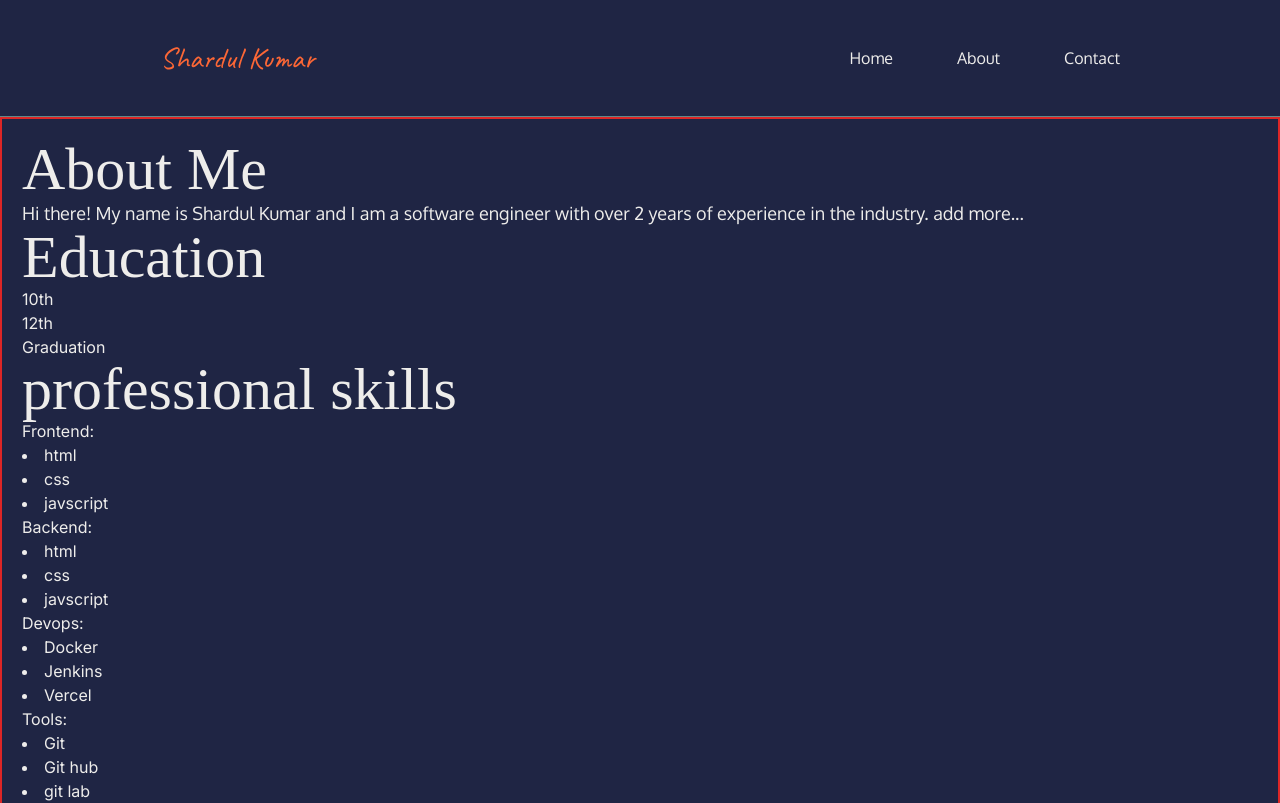
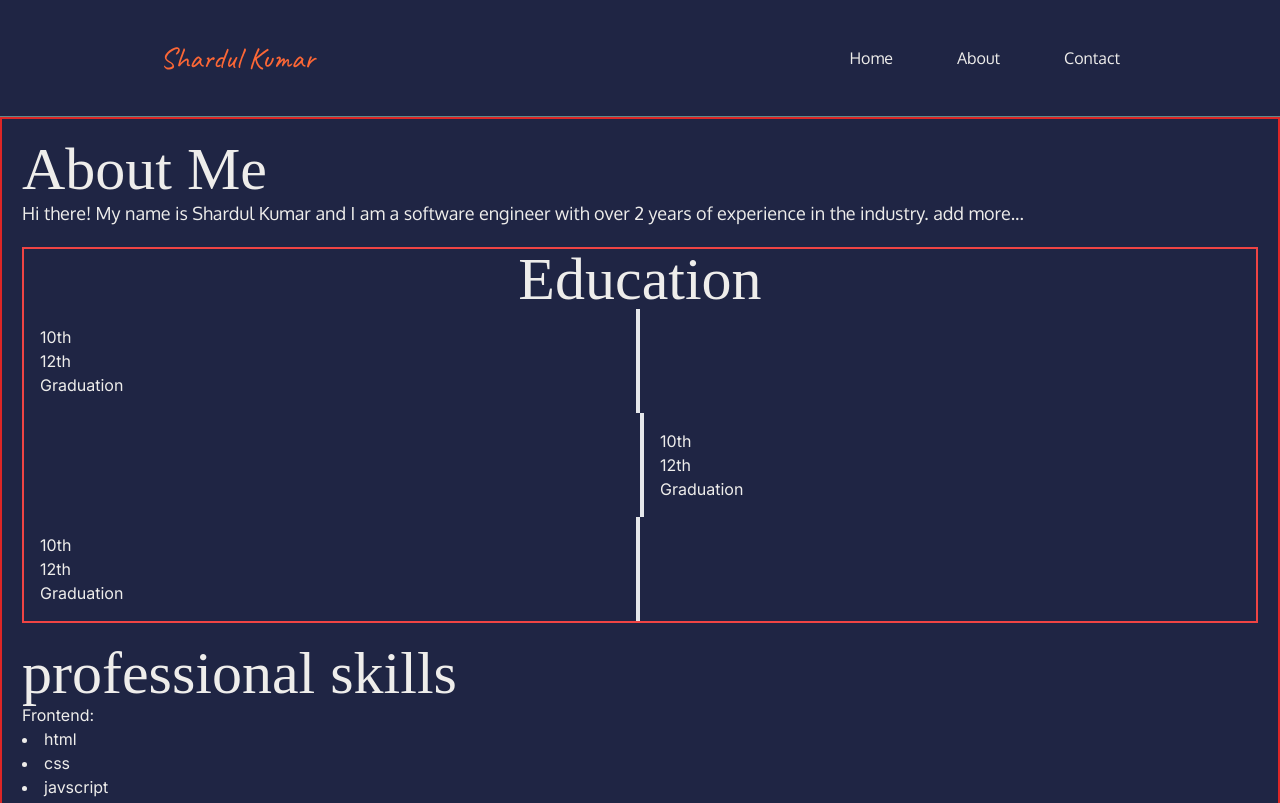
Before and after one commit to shardulkumar98/dev-portfolio, a Next.js app: page /about in a window 1280 px wide. Shown: the top 803 px of the page. Built offline with nearby package versions, Linux system fonts and the light colour scheme; a web font is replaced by a local one.

Commit message:
fix: eduction section

```diff
--- a/src/app/about/page.tsx
+++ b/src/app/about/page.tsx
@@ -10,13 +10,32 @@ const About = () => {
         Hi there! My name is Shardul Kumar and I am a software engineer with
         over 2 years of experience in the industry. add more...
       </div>
-      <div>
+      <div className=" border-2 border-red-500 my-5 flex flex-col items-center">
         <div className="font-grapeNuts text-6xl">Education</div>
         {/* <Stepper items={educationData} /> */}
-        <div>
-          <div>10th</div>
-          <div>12th</div>
-          <div>Graduation</div>
+        <div className="w-full flex">
+          <div className="border-r-4 w-1/2 p-4">
+            <div>10th</div>
+            <div>12th</div>
+            <div>Graduation</div>
+          </div>
+          {/* <div className=" w-1/2"></div> */}
+        </div>
+        <div className="w-full flex justify-end">
+          {/* <div className="w-1/2"></div> */}
+          <div className="border-l-4 p-4 w-1/2">
+            <div>10th</div>
+            <div>12th</div>
+            <div>Graduation</div>
+          </div>
+        </div>
+        <div className="w-full flex">
+          <div className="border-r-4 p-4 w-1/2">
+            <div>10th</div>
+            <div>12th</div>
+            <div>Graduation</div>
+          </div>
+          {/* <div className="w-1/2 "></div> */}
         </div>
       </div>
       <div>
```
